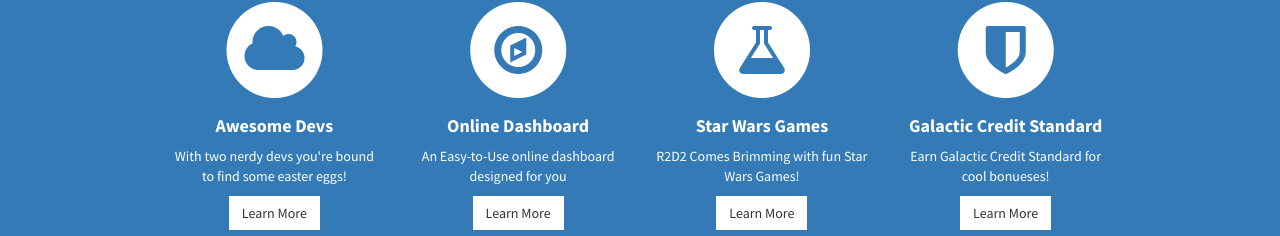
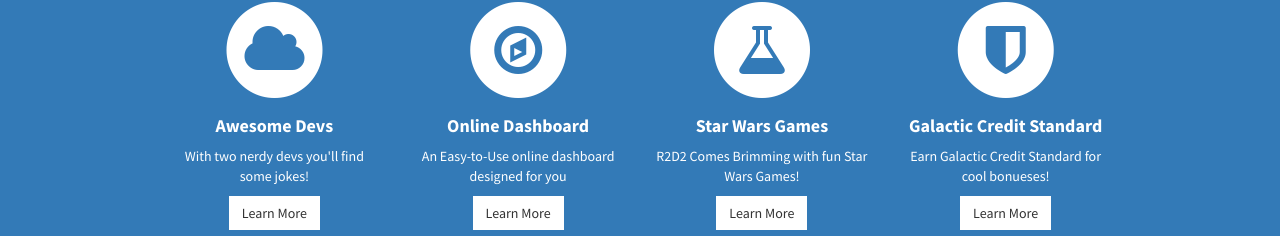
Before and after one commit to r2d2-discordbot/r2d2-discordbot.github.io, a plain HTML site: page index.html in a window 1280 px wide. Shown: the part 1195-1431 px from the top of the page. Drawn offline with Linux system fonts and the light colour scheme.

Commit message:
Update index.html

```diff
--- a/index.html
+++ b/index.html
@@ -98,7 +98,7 @@
                                 <h4>
                                     <strong>Awesome Devs</strong>
                                 </h4>
-                                <p>With two nerdy devs you're bound to find some easter eggs!</p>
+                                <p>With two nerdy devs you'll find some jokes!</p>
                                 <a href="#" class="btn btn-light">Learn More</a>
                             </div>
                         </div>
```
